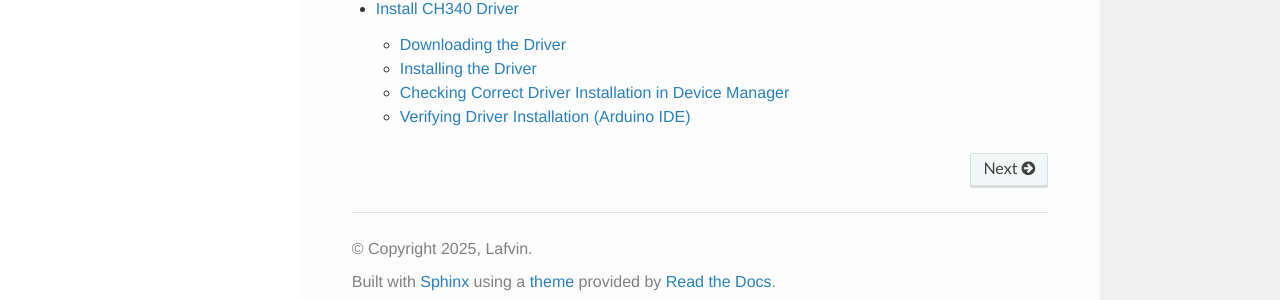
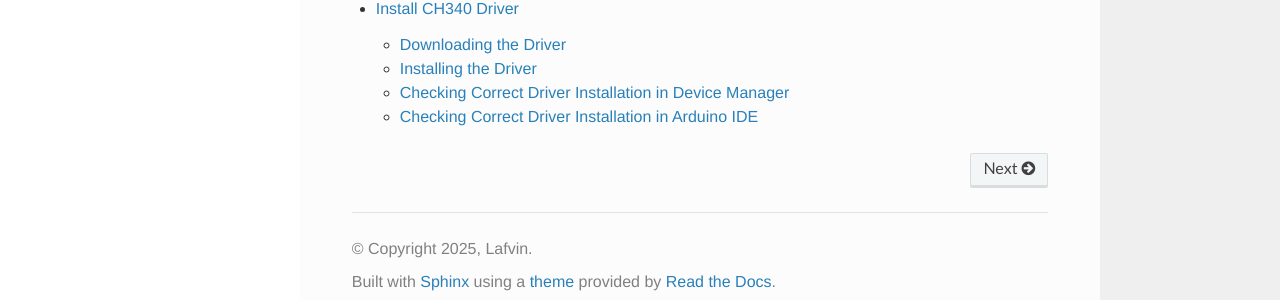
Before and after one commit to COLA508/Lafvin_Smart_Home-UsingTutorials, a Sphinx documentation site: the page built from docs/source/index.rst, in a window 1280 px wide. Shown: the part 450-750 px from the top of the page. Built offline with Sphinx 7.4.7 and the Read the Docs theme 3.1.0, drawn with Linux system fonts in a browser that asks for light colours.

Commit message:
Update install_CH340_serial_port_driver.rst

```diff
--- a/docs/source/install_CH340_serial_port_driver.rst
+++ b/docs/source/install_CH340_serial_port_driver.rst
@@ -60,7 +60,7 @@ You should see the correct name and port number appear in the **Device Manager**
    :width: 600
 
 ------------------------------------
-Verifying Driver Installation (Arduino IDE)
+Checking Correct Driver Installation in Arduino IDE
 ------------------------------------
 
 1. Open the Arduino IDE.
```
